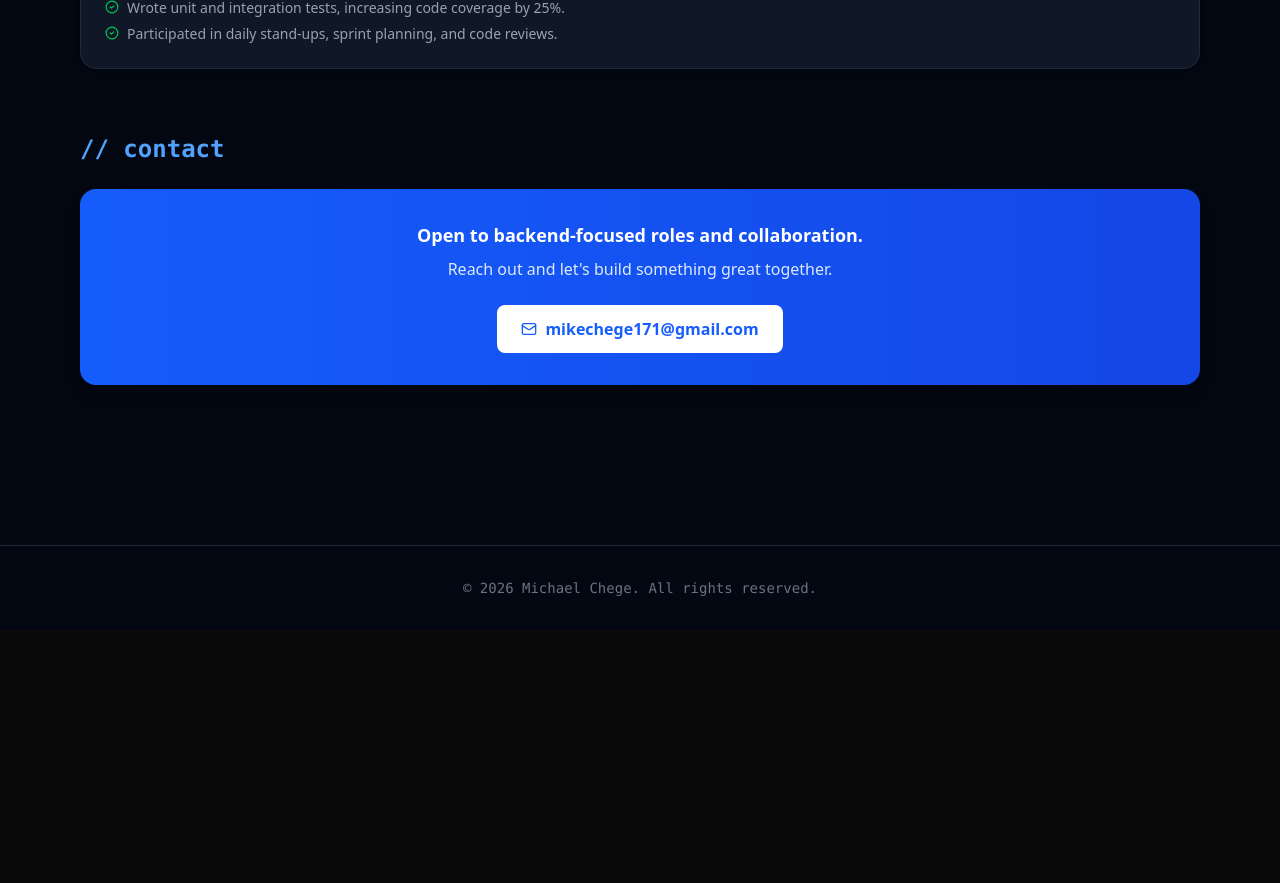
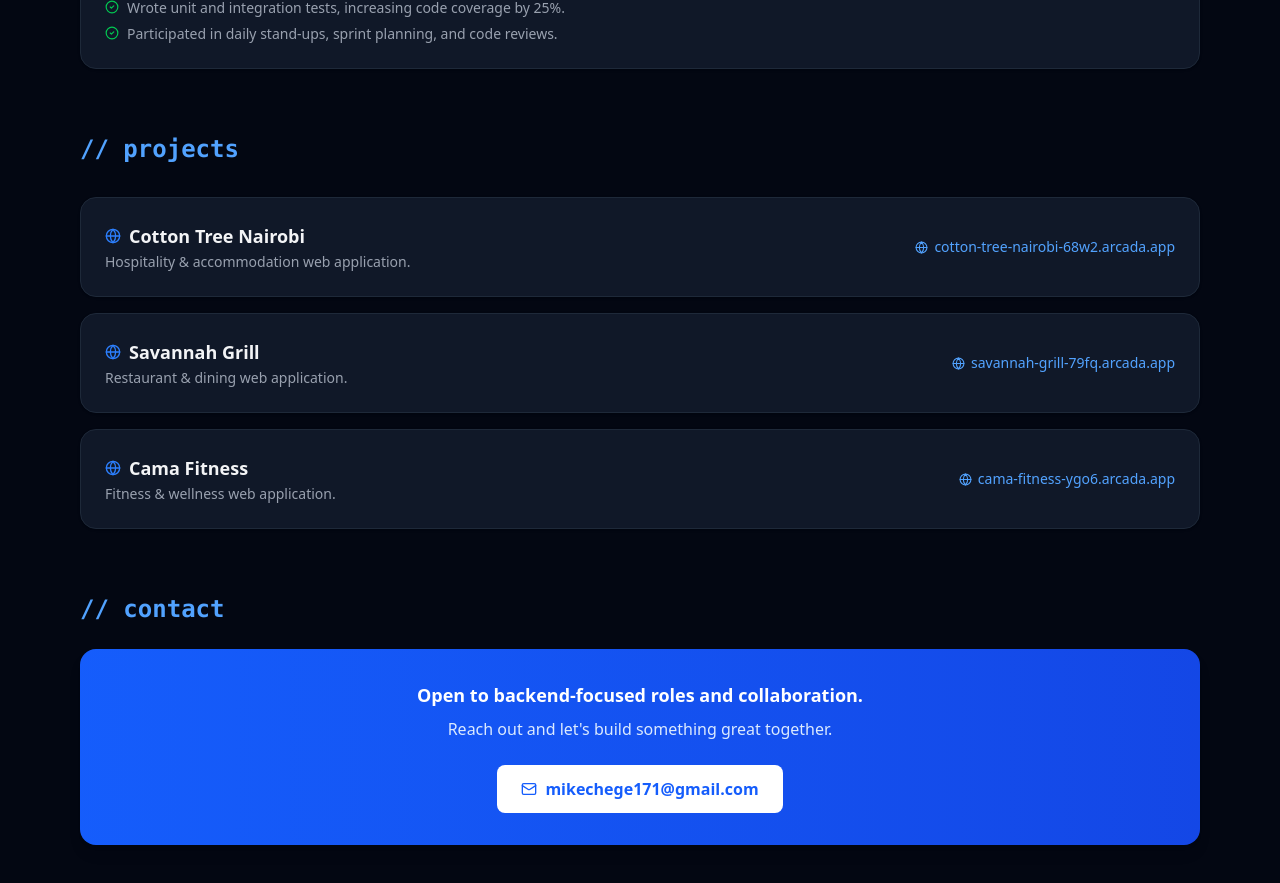
Before and after one commit to 001-sketch/Resume, a Next.js app: page / in a window 1280 px wide. Shown: the part 1440-2323 px from the top of the page. Before the commit the page ends 2070 px from the top, so only its background shows below. Built offline with nearby package versions, Linux system fonts and the light colour scheme.

Commit message:
Add work experience projects section with three Arcada links
Agent-Logs-Url: https://github.com/001-sketch/Resume/sessions/999633a6-e9ba-4df9-88e1-ce9286a54567

Co-authored-by: 001-sketch <123306888+001-sketch@users.noreply.github.com>

```diff
--- a/components/sections/resume.tsx
+++ b/components/sections/resume.tsx
@@ -4,7 +4,9 @@ import {
   Calendar,
   MapPin,
   CheckCircle2,
+  Globe,
 } from 'lucide-react'
+import { PROJECTS } from '@/lib/projects'
 
 const EXPERIENCE = [
   {
@@ -92,6 +94,44 @@ export default function Resume() {
           ))}
         </div>
 
+        {/* ── Projects ── */}
+        <h2
+          className="text-2xl font-bold mb-8 text-blue-600 dark:text-blue-400"
+          style={{ fontFamily: 'var(--font-fira-code), monospace' }}
+        >
+          // projects
+        </h2>
+
+        <div className="space-y-4 mb-16">
+          {PROJECTS.map((project) => (
+            <div
+              key={project.title}
+              className="bg-white dark:bg-gray-900 rounded-2xl border border-gray-200 dark:border-gray-800 p-6 shadow-sm"
+            >
+              <div className="flex flex-col sm:flex-row sm:items-center sm:justify-between gap-2">
+                <div>
+                  <h3 className="text-lg font-semibold flex items-center gap-2">
+                    <Globe size={16} className="text-blue-500 flex-shrink-0" />
+                    {project.title}
+                  </h3>
+                  <p className="text-gray-600 dark:text-gray-400 text-sm mt-0.5">
+                    {project.description}
+                  </p>
+                </div>
+                <a
+                  href={project.url}
+                  target="_blank"
+                  rel="noopener noreferrer"
+                  className="inline-flex items-center gap-1.5 text-sm text-blue-600 dark:text-blue-400 hover:underline flex-shrink-0"
+                >
+                  <Globe size={13} />
+                  {project.url.replace('https://', '')}
+                </a>
+              </div>
+            </div>
+          ))}
+        </div>
+
         {/* ── Education ── */}
         <h2
           className="text-2xl font-bold mb-8 text-blue-600 dark:text-blue-400"
--- a/components/ui/portfolio-hero.tsx
+++ b/components/ui/portfolio-hero.tsx
@@ -20,6 +20,7 @@ import {
   Database,
   Globe,
 } from 'lucide-react'
+import { PROJECTS } from '@/lib/projects'
 
 const NAV_LINKS = [
   { href: '#about', label: 'About' },
@@ -330,6 +331,45 @@ export default function PortfolioHero() {
           </div>
         </section>
 
+        {/* ── Projects ── */}
+        <section id="projects" className="mt-16">
+          <h2
+            className="text-2xl font-bold mb-8 text-blue-600 dark:text-blue-400"
+            style={{ fontFamily: 'var(--font-fira-code), monospace' }}
+          >
+            // projects
+          </h2>
+          <div className="space-y-4 mb-16">
+            {PROJECTS.map((project) => (
+              <div
+                key={project.title}
+                className="bg-white dark:bg-gray-900 rounded-2xl border border-gray-200 dark:border-gray-800 p-6 shadow-sm"
+              >
+                <div className="flex flex-col sm:flex-row sm:items-center sm:justify-between gap-2">
+                  <div>
+                    <h3 className="text-lg font-semibold flex items-center gap-2">
+                      <Globe size={16} className="text-blue-500 flex-shrink-0" />
+                      {project.title}
+                    </h3>
+                    <p className="text-gray-600 dark:text-gray-400 text-sm mt-0.5">
+                      {project.description}
+                    </p>
+                  </div>
+                  <a
+                    href={project.url}
+                    target="_blank"
+                    rel="noopener noreferrer"
+                    className="inline-flex items-center gap-1.5 text-sm text-blue-600 dark:text-blue-400 hover:underline flex-shrink-0"
+                  >
+                    <Globe size={13} />
+                    {project.url.replace('https://', '')}
+                  </a>
+                </div>
+              </div>
+            ))}
+          </div>
+        </section>
+
         {/* ── Contact ── */}
         <section id="contact" className="mt-16">
           <h2
--- /dev/null
+++ b/lib/projects.ts
@@ -0,0 +1,17 @@
+export const PROJECTS = [
+  {
+    title: 'Cotton Tree Nairobi',
+    url: 'https://cotton-tree-nairobi-68w2.arcada.app',
+    description: 'Hospitality & accommodation web application.',
+  },
+  {
+    title: 'Savannah Grill',
+    url: 'https://savannah-grill-79fq.arcada.app',
+    description: 'Restaurant & dining web application.',
+  },
+  {
+    title: 'Cama Fitness',
+    url: 'https://cama-fitness-ygo6.arcada.app',
+    description: 'Fitness & wellness web application.',
+  },
+]
```
